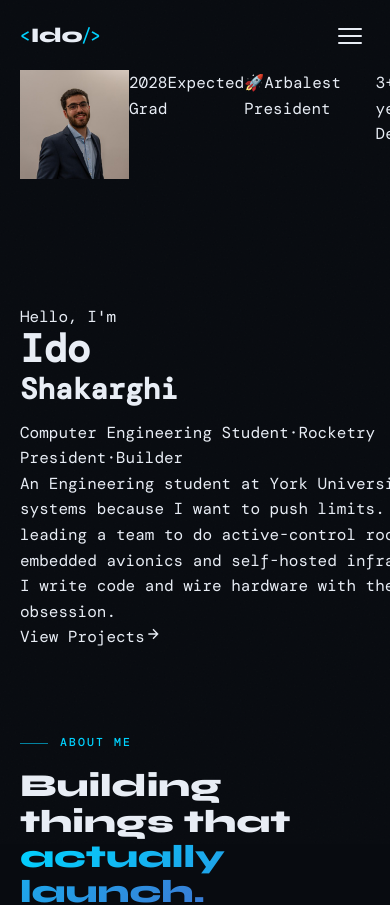
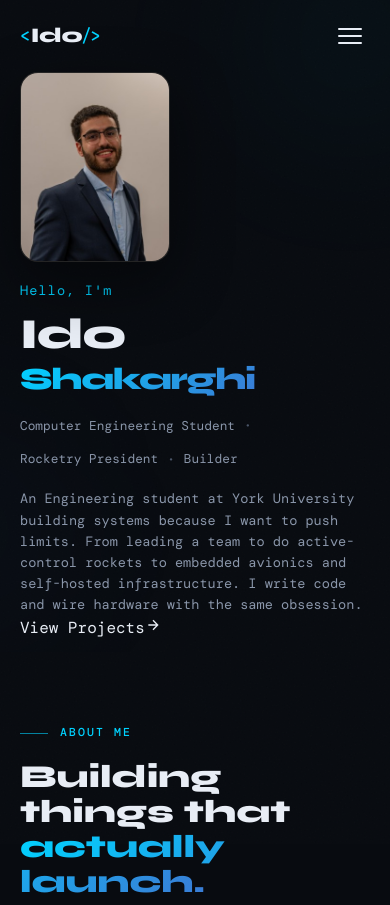
Before and after one commit to idoshakarghi/portfoliowebsite, a React (Vite) app: page / in a window 390 px wide. Shown: the top 905 px of the page. Built offline with nearby package versions, Linux system fonts and the light colour scheme; a web font is replaced by a local one.

Commit message:
hopefullyfixedalighnment

```diff
--- a/src/components/Hero.css
+++ b/src/components/Hero.css
@@ -1,118 +1,294 @@
-/* ─── Base ───────────────────────────────────────── */
+/* ─── Base ───────────────────────────────────────────────────────────────── */
 
 .hero {
   min-height: 100vh;
   display: flex;
   align-items: center;
   justify-content: center;
-  padding: 80px 32px 20px;
   position: relative;
   overflow: hidden;
+  padding: 72px 32px 24px;
   box-sizing: border-box;
 }
 
-/* ─── Layout ─────────────────────────────────────── */
-
 .hero__inner {
+  position: relative;
+  z-index: 1;
   max-width: 1100px;
   width: 100%;
   margin: 0 auto;
   display: grid;
-  grid-template-columns: 1fr 420px;
-  gap: 60px;
+  grid-template-columns: minmax(0, 1fr) 360px;
+  gap: 48px;
   align-items: center;
 }
-
-/* ─── Content ────────────────────────────────────── */
 
 .hero__content {
   display: flex;
   flex-direction: column;
   align-items: flex-start;
+  min-width: 0;
+}
+
+.hero__greeting {
+  font-family: var(--font-body);
+  font-size: 0.85rem;
+  color: var(--accent-cyan);
+  letter-spacing: 0.08em;
+  margin-bottom: 12px;
 }
 
 .hero__name {
-  font-size: clamp(3rem, 8vw, 6rem);
-  line-height: 0.95;
-  margin-bottom: 16px;
+  font-family: var(--font-display);
+  font-size: clamp(3rem, 7vw, 6rem);
+  font-weight: 800;
+  line-height: 0.92;
+  letter-spacing: -0.03em;
+  color: var(--text-primary);
+  margin: 0 0 18px;
 }
 
 .hero__name-last {
-  font-size: 0.9em;
+  background: var(--grad-main);
+  -webkit-background-clip: text;
+  -webkit-text-fill-color: transparent;
+  background-clip: text;
+  font-size: 0.88em;
+}
+
+.hero__roles {
+  display: flex;
+  flex-wrap: wrap;
+  align-items: center;
+  gap: 8px;
+  margin-bottom: 20px;
+}
+
+.hero__role {
+  font-family: var(--font-body);
+  font-size: 0.8rem;
+  color: var(--text-secondary);
+}
+
+.hero__role-divider {
+  color: var(--text-muted);
 }
 
 .hero__bio {
+  font-family: var(--font-body);
+  font-size: 0.9rem;
+  color: var(--text-secondary);
+  line-height: 1.65;
   max-width: 520px;
+  margin: 0;
 }
 
-/* ─── Visual ─────────────────────────────────────── */
-
 .hero__visual {
+  position: relative;
   display: flex;
+  align-items: center;
   justify-content: center;
 }
 
 .hero__photo-frame {
-  width: 320px;
-  height: 400px;
+  width: 300px;
+  height: 370px;
+  border-radius: 28px;
+  overflow: hidden;
+  border: 1px solid rgba(255,255,255,0.08);
+  background: #111;
+  box-shadow: 0 20px 60px rgba(0,0,0,0.45);
+  flex-shrink: 0;
 }
 
-/* ─── SMALL SCREENS (THIS IS THE IMPORTANT PART) ─── */
+.hero__photo {
+  width: 100%;
+  height: 100%;
+  object-fit: cover;
+  object-position: center top;
+  display: block;
+}
 
-@media (max-width: 900px) {
+.hero__stat-card {
+  position: absolute;
+  background: var(--bg-card);
+  border: 1px solid var(--border);
+  border-radius: var(--radius-md);
+  padding: 12px 16px;
+  display: flex;
+  flex-direction: column;
+  gap: 2px;
+  backdrop-filter: blur(12px);
+  box-shadow: var(--shadow-card);
+}
+
+.hero__stat-value {
+  font-family: var(--font-display);
+  font-size: 1.2rem;
+  font-weight: 800;
+  color: var(--text-primary);
+  line-height: 1;
+}
+
+.hero__stat-label {
+  font-family: var(--font-body);
+  font-size: 0.68rem;
+  color: var(--text-muted);
+  letter-spacing: 0.04em;
+}
+
+.hero__stat-card--1 {
+  top: 20px;
+  right: -20px;
+}
+
+.hero__stat-card--2 {
+  bottom: 80px;
+  right: -30px;
+}
+
+.hero__stat-card--3 {
+  bottom: 20px;
+  left: -20px;
+}
+
+.hero__scroll {
+  display: none;
+}
+
+/* ─── Blobs ──────────────────────────────────────────────────────────────── */
+
+.hero__blob {
+  position: absolute;
+  border-radius: 50%;
+  filter: blur(80px);
+  pointer-events: none;
+  z-index: 0;
+}
+
+.hero__blob--1 {
+  width: 600px;
+  height: 600px;
+  background: radial-gradient(circle, rgba(0,210,255,0.07) 0%, transparent 70%);
+  top: -100px;
+  right: -100px;
+}
+
+.hero__blob--2 {
+  width: 500px;
+  height: 500px;
+  background: radial-gradient(circle, rgba(58,123,213,0.08) 0%, transparent 70%);
+  bottom: 0;
+  left: -150px;
+}
+
+.hero__blob--3 {
+  width: 300px;
+  height: 300px;
+  background: radial-gradient(circle, rgba(255,107,53,0.05) 0%, transparent 70%);
+  top: 40%;
+  left: 40%;
+}
+
+/* ─── LAPTOP / SMALLER SCREENS ───────────────────────────────────────────── */
+
+@media (max-width: 1100px) {
   .hero {
-    min-height: auto;                 /* remove weird vertical spacing */
-    justify-content: flex-start;      /* no vertical centering */
-    padding: 80px 24px 16px;          /* clean spacing */
+    min-height: 100svh;
+    padding: 76px 24px 16px;
+  }
+
+  .hero__inner {
+    max-width: 900px;
+    grid-template-columns: minmax(0, 1fr) 260px;
+    gap: 28px;
+  }
+
+  .hero__name {
+    font-size: clamp(2.6rem, 6vw, 4.5rem);
+    line-height: 0.95;
+  }
+
+  .hero__name-last {
+    font-size: 0.78em;
+  }
+
+  .hero__bio {
+    font-size: 0.85rem;
+    line-height: 1.55;
+    max-width: 460px;
+  }
+
+  .hero__photo-frame {
+    width: 220px;
+    height: 280px;
+  }
+
+  .hero__stat-card {
+    display: none;
+  }
+}
+
+/* ─── TABLET / PHONE ─────────────────────────────────────────────────────── */
+
+@media (max-width: 760px) {
+  .hero {
+    min-height: auto;
+    padding: 72px 20px 12px;
+    align-items: flex-start;
+    justify-content: flex-start;
   }
 
   .hero__inner {
     grid-template-columns: 1fr;
-    gap: 24px;
+    gap: 18px;
+    margin: 0;
   }
 
   .hero__visual {
     order: -1;
-    justify-content: flex-start;      /* push image left */
+    justify-content: flex-start;
   }
 
   .hero__photo-frame {
-    width: 200px;
-    height: 260px;
+    width: 150px;
+    height: 190px;
+    border-radius: 18px;
   }
 
   .hero__content {
     align-items: flex-start;
     text-align: left;
-    width: 100%;
   }
 
   .hero__name {
-    font-size: clamp(2.5rem, 9vw, 4rem);
+    font-size: clamp(2.2rem, 11vw, 3.5rem);
+    line-height: 0.95;
   }
 
   .hero__name-last {
-    font-size: 0.75em;               /* fixes your overflow issue */
+    font-size: 0.72em;
+  }
+
+  .hero__roles {
+    margin-bottom: 16px;
   }
 
   .hero__bio {
     max-width: 100%;
   }
-}
 
-/* ─── MOBILE ─────────────────────────────────────── */
-
-@media (max-width: 640px) {
-  .hero {
-    padding: 70px 20px 12px;
+  .hero__blob--1 {
+    width: 280px;
+    height: 280px;
   }
 
-  .hero__name {
-    font-size: clamp(2.2rem, 10vw, 3.5rem);
+  .hero__blob--2 {
+    width: 240px;
+    height: 240px;
   }
 
-  .hero__photo-frame {
-    width: 160px;
-    height: 210px;
+  .hero__blob--3 {
+    display: none;
   }
 }
```
